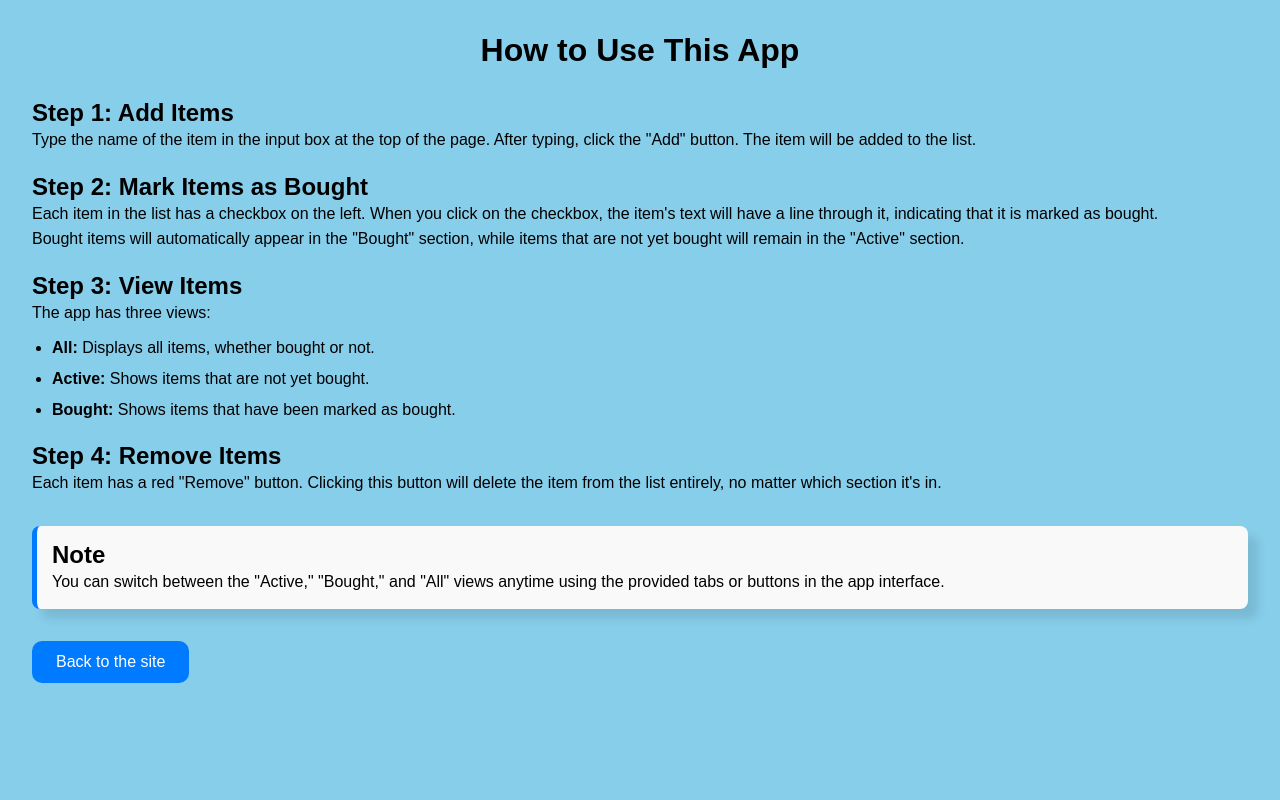
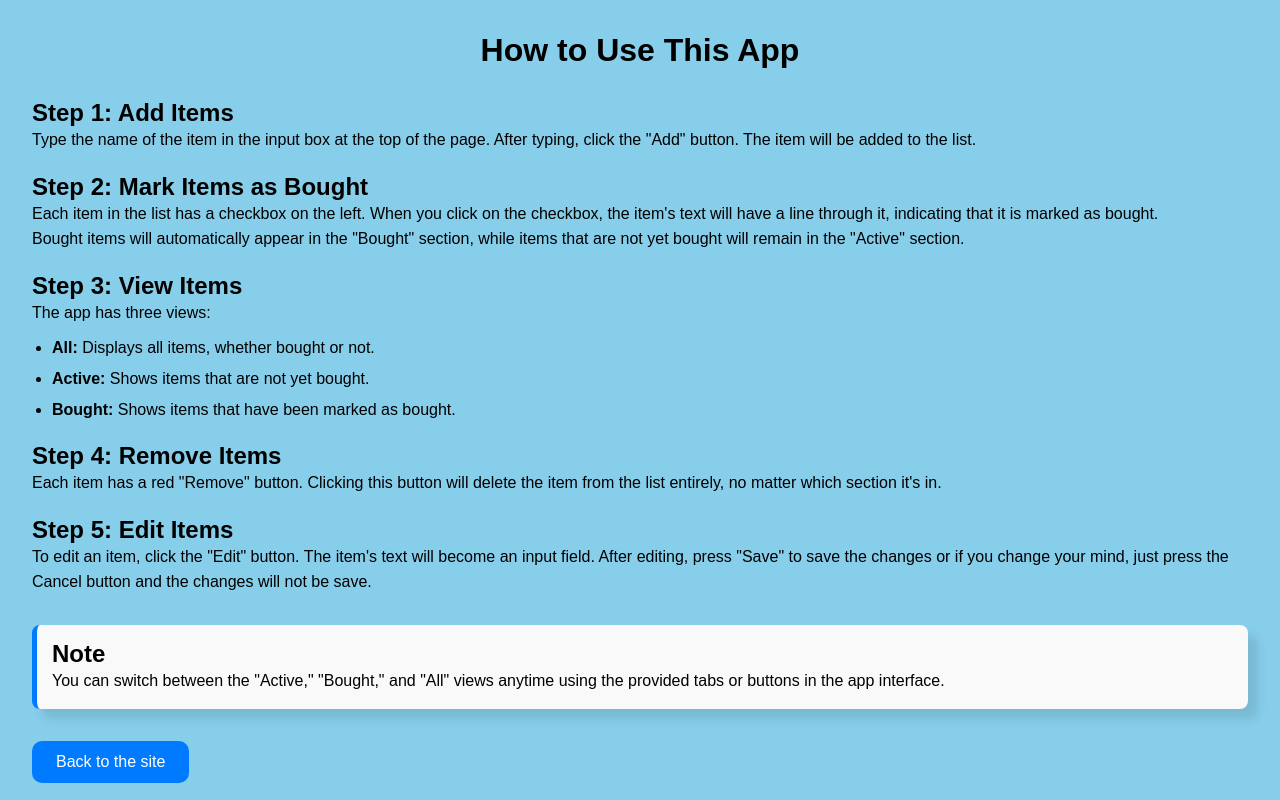
Before and after one commit to Bitii/shopping-list-project, a Vue app: page /guide in a window 1280 px wide. Built offline with nearby package versions, Linux system fonts and the light colour scheme.

Commit message:
sikertelen bejelentkezésnél hibaüzenetet kiírja megfelelően most már

```diff
--- a/src/components/Guide.vue
+++ b/src/components/Guide.vue
@@ -35,6 +35,12 @@
         <h2>Step 4: Remove Items</h2>
         <p>
           Each item has a red "Remove" button. Clicking this button will delete the item from the list entirely, no matter which section it's in.
+        </p>
+      </section>
+      <section class="step">
+        <h2>Step 5: Edit Items</h2>
+        <p>
+          To edit an item, click the "Edit" button. The item's text will become an input field. After editing, press "Save" to save the changes or if you change your mind, just press the Cancel button and the changes will not be save.
         </p>
       </section>
 
--- a/src/components/Welcome.vue
+++ b/src/components/Welcome.vue
@@ -3,6 +3,8 @@ import { ref } from "vue";
 import axios from "axios";
 import { useUserStore } from "../../stores/user";
 import { useRouter } from "vue-router";
+
+
 
 // A DOM elem referencia létrehozása
 const container = ref(null);
@@ -41,7 +43,7 @@ const login = async () => {
     });
     userData.setUser(resp.data.user);
     router.push("/list");
-  } catch (error) {
+  } catch (err) { // Helyes hibakezelés
     error.value = "Hibás felhasználó vagy jelszó!";
     console.log(err);
   }
@@ -69,6 +71,7 @@ const register = async () =>
 
   }
 }
+
 
 </script>
 
```
Also changed, not shown: 1 other file (tests, documents, lock files or other folders).
